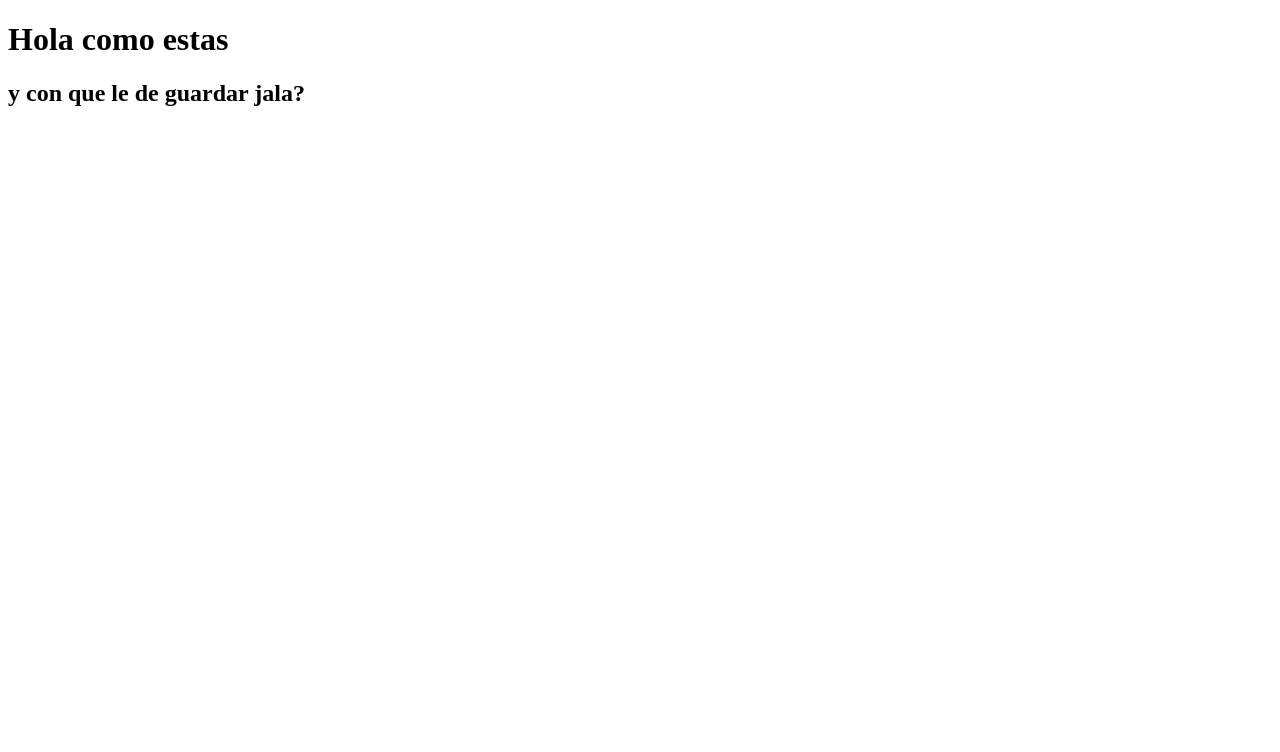
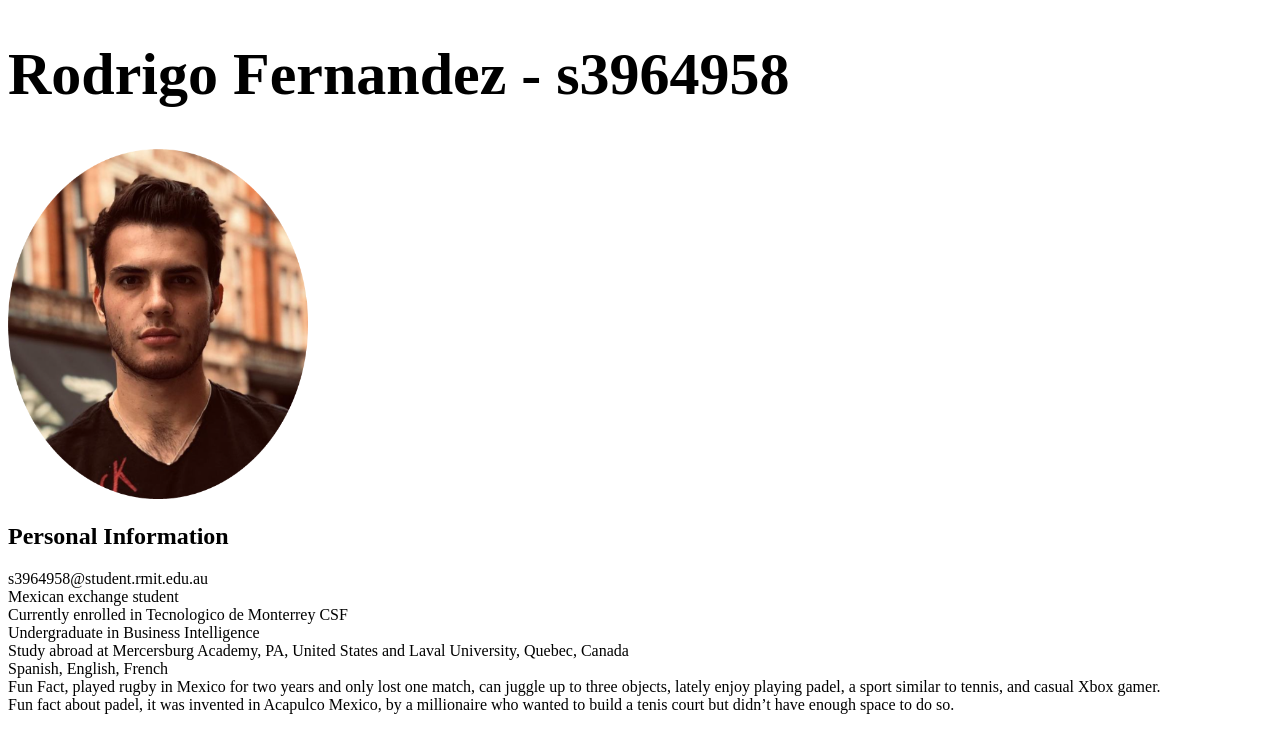
Before and after one commit to s3964958/IT2022, a plain HTML site: page index.html in a window 1280 px wide. Drawn offline with Linux system fonts and the light colour scheme.

Commit message:
Primera prueba

```diff
--- a/index.html
+++ b/index.html
@@ -2,10 +2,30 @@
 <html lang="en" dir="ltr">
   <head>
     <meta charset="utf-8">
-    <title></title>
+    <title>Assignment 1</title>
   </head>
   <body>
-    <h1>Hola como estas</h1>
-    <h2>y con que le de guardar jala?</h2>
+    <h1 style="font-size:60px;"> Rodrigo Fernandez - s3964958 </h1>
+    <img src="imagen1.png" alt="Girl with a jacket" width="300" height="350">
+    <br>
+    <h2> Personal Information </h2>
+    <p>s3964958@student.rmit.edu.au
+      <br>
+Mexican exchange student
+<br>
+Currently enrolled in Tecnologico de Monterrey CSF
+<br>
+Undergraduate in Business Intelligence
+<br>
+Study abroad at Mercersburg Academy, PA, United States and Laval University, Quebec, Canada
+<br>
+Spanish, English, French
+<br>
+Fun Fact, played rugby in Mexico for two years and only lost one match, can juggle up to three objects, lately enjoy playing padel, a sport similar to tennis, and casual Xbox gamer.
+<br>
+Fun fact about padel, it was invented in Acapulco Mexico, by a millionaire who wanted to build a tenis court but didn’t have enough space to do so.
+</p>
+
+
   </body>
 </html>
```
Also changed, not shown: Imagen1.png (added).
